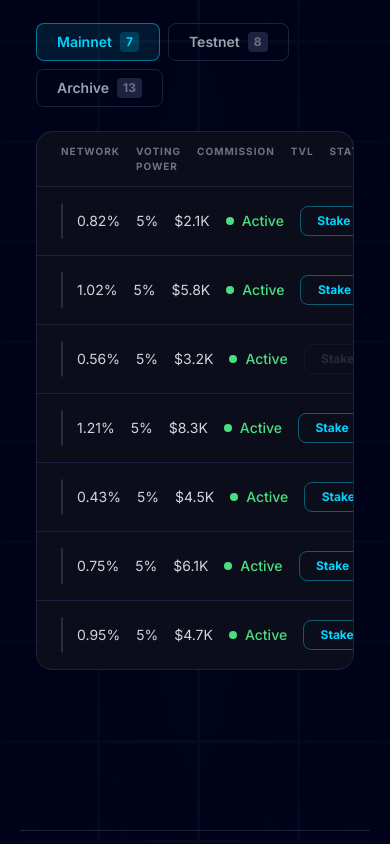
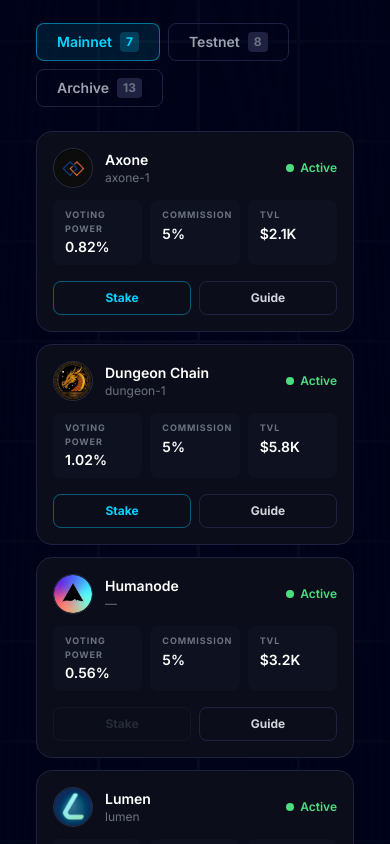
Before and after one commit to ryzwan29/node-portfolio-v2, a Next.js app: page /network in a window 390 px wide. Shown: the part 860-1704 px from the top of the page. Built offline with nearby package versions, Linux system fonts and the light colour scheme.

Commit message:
feat: optimize mobile page

```diff
--- a/app/network/page.tsx
+++ b/app/network/page.tsx
@@ -99,8 +99,8 @@
               })}
             </div>
 
-            {/* Table */}
-            <div className="bg-[#0b0e1a] border border-[#1e2240] rounded-2xl overflow-hidden">
+            {/* Table — desktop only */}
+            <div className="hidden sm:block bg-[#0b0e1a] border border-[#1e2240] rounded-2xl overflow-hidden">
               {/* Table Header */}
               <div className="grid grid-cols-[2fr_1fr_1fr_1fr_1fr_160px] gap-4 px-6 py-3 border-b border-[#1e2240]">
                 {["NETWORK", "VOTING POWER", "COMMISSION", "TVL", "STATUS", "ACTIONS"].map((h) => (
@@ -193,6 +193,97 @@
               </AnimatePresence>
             </div>
 
+            {/* Cards — mobile only */}
+            <div className="sm:hidden flex flex-col gap-3">
+              <AnimatePresence mode="wait">
+                {filtered.map((item, i) => {
+                  const stakeEnabled = item.stake !== "#";
+                  const docsEnabled  = item.docs  !== "#";
+                  const isActive     = item.status === "active";
+
+                  return (
+                    <motion.div
+                      key={`mobile-${filter}-${item.type}-${item.id}`}
+                      initial={{ opacity: 0, y: 24 }}
+                      animate={{ opacity: 1, y: 0 }}
+                      exit={{ opacity: 0, y: -12 }}
+                      transition={{
+                        duration: 0.5,
+                        delay: i * 0.06,
+                        ease: [0.22, 1, 0.36, 1],
+                      }}
+                      className="bg-[#0b0e1a] border border-[#1e2240] rounded-2xl p-4"
+                    >
+                      {/* Top row: icon + name + status */}
+                      <div className="flex items-center justify-between mb-3">
+                        <div className="flex items-center gap-3 min-w-0">
+                          <img
+                            src={item.iconLists?.[0] || "/ryd-logo.svg"}
+                            alt={item.title}
+                            className="w-10 h-10 rounded-full object-cover border border-[#2a2d3c] shrink-0"
+                          />
+                          <div className="min-w-0">
+                            <p className="text-white font-semibold text-sm truncate">{item.title}</p>
+                            <p className="text-gray-500 text-xs truncate">{item.chainId}</p>
+                          </div>
+                        </div>
+                        <div className="flex items-center gap-1.5 shrink-0 ml-2">
+                          <span className={`w-2 h-2 rounded-full shrink-0 ${isActive ? "bg-green-400" : "bg-gray-600"}`} />
+                          <span className={`text-xs font-semibold ${isActive ? "text-green-400" : "text-gray-500"}`}>
+                            {isActive ? "Active" : "Archived"}
+                          </span>
+                        </div>
+                      </div>
+
+                      {/* Stats row */}
+                      <div className="grid grid-cols-3 gap-2 mb-4">
+                        <div className="bg-[#0d1120] rounded-lg px-3 py-2 flex flex-col gap-0.5">
+                          <span className="text-[9px] font-bold tracking-widest text-gray-500 uppercase">Voting Power</span>
+                          <span className="text-white text-sm font-semibold">{item.votingPower}</span>
+                        </div>
+                        <div className="bg-[#0d1120] rounded-lg px-3 py-2 flex flex-col gap-0.5">
+                          <span className="text-[9px] font-bold tracking-widest text-gray-500 uppercase">Commission</span>
+                          <span className="text-white text-sm font-semibold">{item.commission}</span>
+                        </div>
+                        <div className="bg-[#0d1120] rounded-lg px-3 py-2 flex flex-col gap-0.5">
+                          <span className="text-[9px] font-bold tracking-widest text-gray-500 uppercase">TVL</span>
+                          <span className="text-white text-sm font-semibold">{item.tvl}</span>
+                        </div>
+                      </div>
+
+                      {/* Action buttons */}
+                      <div className="flex gap-2">
+                        <a
+                          href={stakeEnabled ? item.stake : undefined}
+                          target={stakeEnabled ? "_blank" : undefined}
+                          rel="noopener noreferrer"
+                          className={`flex-1 text-center py-2 rounded-lg text-xs font-bold border transition-all duration-200 ${
+                            stakeEnabled
+                              ? "border-[#00d4ff]/40 text-[#00d4ff] hover:bg-[#00d4ff]/10 hover:border-[#00d4ff]"
+                              : "border-[#1e2240] text-gray-600 cursor-not-allowed opacity-40"
+                          }`}
+                        >
+                          Stake
+                        </a>
+                        <a
+                          href={docsEnabled ? item.docs : undefined}
+                          target={docsEnabled ? "_blank" : undefined}
+                          rel="noopener noreferrer"
+                          className={`flex-1 text-center py-2 rounded-lg text-xs font-bold border transition-all duration-200 ${
+                            docsEnabled
+                              ? "border-[#1e2240] text-gray-300 hover:border-gray-500 hover:text-white"
+                              : "border-[#1e2240] text-gray-600 cursor-not-allowed opacity-40"
+                          }`}
+                        >
+                          Guide
+                        </a>
+                      </div>
+                    </motion.div>
+                  );
+                })}
+              </AnimatePresence>
+            </div>
+
           </div>
         </PageTransition>
       </div>
```
